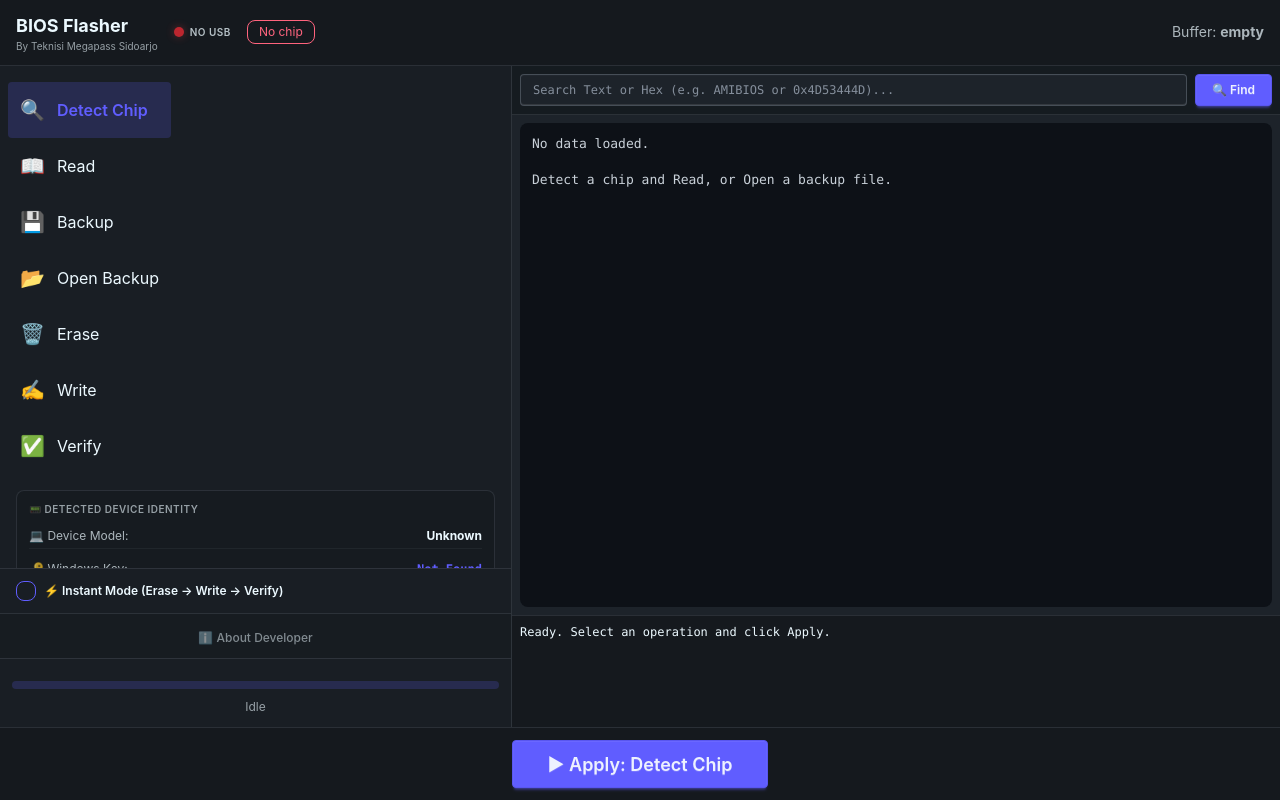
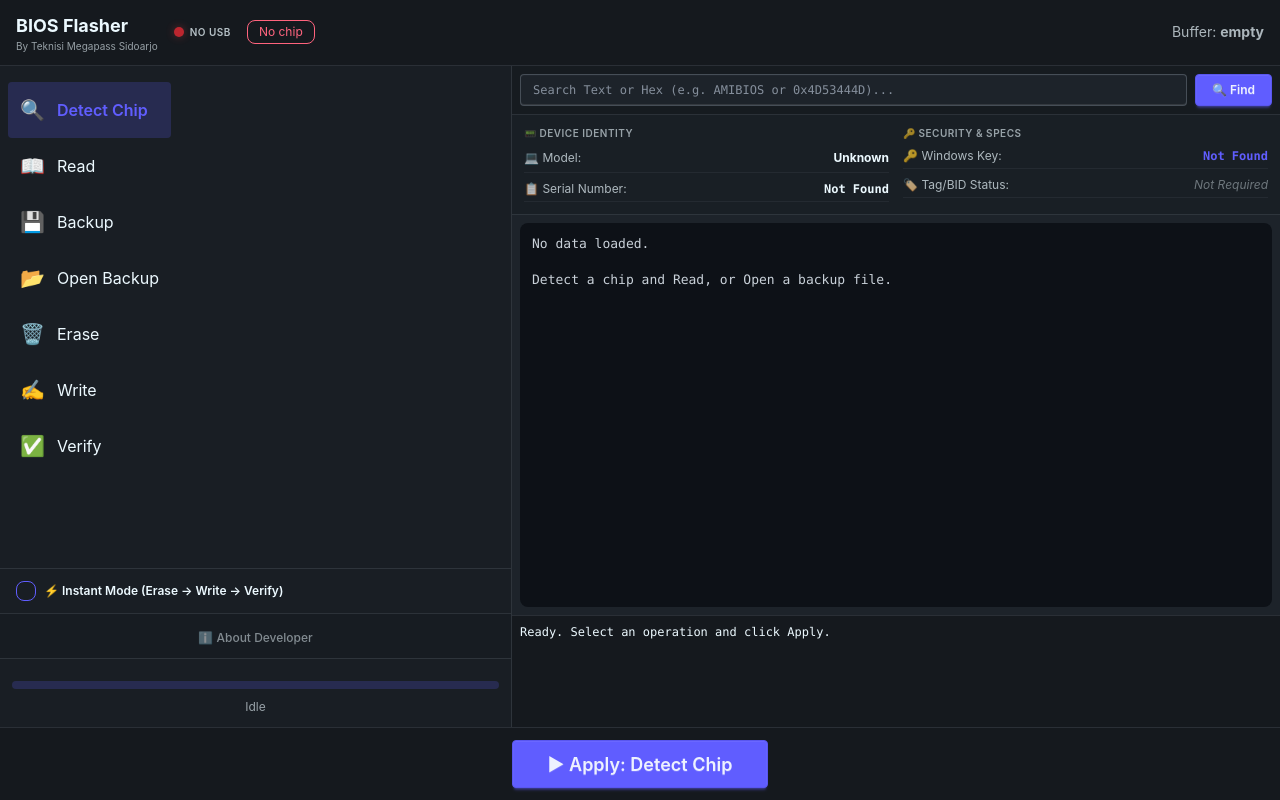
Before and after one commit to 4ntiDandruff/CH341A-BIOS-Flasher-Tauri, a React (Vite) app: page / in a window 1280 px wide. Built offline with nearby package versions, Linux system fonts and the light colour scheme.

Commit message:
layout: move DMI identity card to right pane top for spacious visual layout

```diff
--- a/src/App.jsx
+++ b/src/App.jsx
@@ -553,93 +553,6 @@
                 </li>
               ))}
             </ul>
-
-            {/* Smart Card DMI & Info (Opsi 1 + Clipboard copy) */}
-            <div className="mx-4 my-2 p-3 bg-base-300/60 border border-base-content/10 rounded-lg text-xs space-y-2">
-              <div className="font-semibold opacity-60 uppercase tracking-wider text-[10px] flex justify-between items-center">
-                <span>📟 Detected Device Identity</span>
-                {dmiInfo.brand !== "Unknown" && (
-                  <span className="badge badge-accent badge-outline text-[9px] scale-95 font-bold uppercase">{dmiInfo.brand}</span>
-                )}
-              </div>
-
-              {/* Dynamic Brand & Model */}
-              <div className="flex justify-between border-b border-base-content/5 py-1">
-                <span className="opacity-70">💻 Device Model:</span>
-                <span className="font-bold text-base-content select-text">
-                  {dmiInfo.brand !== "Unknown" ? `${dmiInfo.brand} ${dmiInfo.model}` : "Unknown"}
-                </span>
-              </div>
-
-              {/* Windows Key (Always shown) */}
-              <div className="flex justify-between items-center border-b border-base-content/5 py-1">
-                <span className="opacity-70">🔑 Windows Key:</span>
-                <div className="flex items-center gap-1.5">
-                  <span className="font-mono font-bold text-primary select-text">{dmiInfo.windows_key}</span>
-                  {dmiInfo.windows_key !== "Not Found" && (
-                    <button
-                      className={`btn btn-xs btn-ghost p-1 ${copiedField === "winKey" ? "text-success" : "opacity-50 hover:opacity-100"}`}
-                      onClick={() => copyToClipboard(dmiInfo.windows_key, "winKey")}
-                      title="Copy to clipboard"
-                    >
-                      {copiedField === "winKey" ? "✓" : "📋"}
-                    </button>
-                  )}
-                </div>
-              </div>
-
-              {/* Serial Number (Always shown) */}
-              <div className="flex justify-between items-center border-b border-base-content/5 py-1">
-                <span className="opacity-70">📋 Serial Number:</span>
-                <div className="flex items-center gap-1.5">
-                  <span className="font-mono font-semibold select-text">{dmiInfo.serial_number}</span>
-                  {dmiInfo.serial_number !== "Not Found" && (
-                    <button
-                      className={`btn btn-xs btn-ghost p-1 ${copiedField === "sn" ? "text-success" : "opacity-50 hover:opacity-100"}`}
-                      onClick={() => copyToClipboard(dmiInfo.serial_number, "sn")}
-                      title="Copy to clipboard"
-                    >
-                      {copiedField === "sn" ? "✓" : "📋"}
-                    </button>
-                  )}
-                </div>
-              </div>
-
-              {/* HP Specific: Board ID */}
-              {dmiInfo.brand === "HP" && dmiInfo.board_id !== "Not Found" && (
-                <div className="flex justify-between items-center border-b border-base-content/5 py-1">
-                  <span className="opacity-70 text-warning font-semibold">⚙️ Board ID (BID):</span>
-                  <div className="flex items-center gap-1.5">
-                    <span className="font-mono font-bold text-warning select-text">{dmiInfo.board_id}</span>
-                    <button
-                      className={`btn btn-xs btn-ghost p-1 ${copiedField === "bid" ? "text-success" : "opacity-50 hover:opacity-100"}`}
-                      onClick={() => copyToClipboard(dmiInfo.board_id, "bid")}
-                      title="Copy to clipboard"
-                    >
-                      {copiedField === "bid" ? "✓" : "📋"}
-                    </button>
-                  </div>
-                </div>
-              )}
-
-              {/* Dell Specific: Service Tag */}
-              {dmiInfo.brand === "Dell" && dmiInfo.service_tag !== "Not Found" && (
-                <div className="flex justify-between items-center border-b border-base-content/5 py-1">
-                  <span className="opacity-70 text-info font-semibold">🏷️ Dell Service Tag:</span>
-                  <div className="flex items-center gap-1.5">
-                    <span className="font-mono font-bold text-info select-text">{dmiInfo.service_tag}</span>
-                    <button
-                      className={`btn btn-xs btn-ghost p-1 ${copiedField === "svctag" ? "text-success" : "opacity-50 hover:opacity-100"}`}
-                      onClick={() => copyToClipboard(dmiInfo.service_tag, "svctag")}
-                      title="Copy to clipboard"
-                    >
-                      {copiedField === "svctag" ? "✓" : "📋"}
-                    </button>
-                  </div>
-                </div>
-              )}
-
-            </div>
           </div>
 
           <div className="flex flex-col">
@@ -653,7 +566,7 @@
                 onChange={(e) => setInstantMode(e.target.checked)}
                 disabled={isProcessing}
               />
-              <label htmlFor="instant-mode" className="text-xs font-semibold c‍ursor-pointer select-none">
+              <label htmlFor="instant-mode" className="text-xs font-semibold cursor-pointer select-none">
                 ⚡ Instant Mode (Erase → Write → Verify)
               </label>
             </div>
@@ -705,6 +618,105 @@
                 ✕ clear
               </button>
             )}
+          </div>
+
+          {/* Smart Card DMI & Info (Opsi 1 - Moved to Right Pane Top for spacious layout) */}
+          <div className="p-3 bg-base-300/40 border-b border-base-content/10 text-xs grid grid-cols-2 gap-3.5">
+            {/* Column 1: Device Model & Serial */}
+            <div className="space-y-2">
+              <div className="font-semibold opacity-60 uppercase tracking-wider text-[10px] flex items-center gap-2">
+                <span>📟 Device Identity</span>
+                {dmiInfo.brand !== "Unknown" && (
+                  <span className="badge badge-accent badge-outline text-[9px] scale-95 font-bold uppercase">{dmiInfo.brand}</span>
+                )}
+              </div>
+
+              <div className="flex justify-between border-b border-base-content/5 pb-1.5 pt-0.5">
+                <span className="opacity-70">💻 Model:</span>
+                <span className="font-bold text-base-content select-text">
+                  {dmiInfo.brand !== "Unknown" ? `${dmiInfo.brand} ${dmiInfo.model}` : "Unknown"}
+                </span>
+              </div>
+
+              <div className="flex justify-between items-center border-b border-base-content/5 pb-1">
+                <span className="opacity-70">📋 Serial Number:</span>
+                <div className="flex items-center gap-1.5">
+                  <span className="font-mono font-semibold select-text">{dmiInfo.serial_number}</span>
+                  {dmiInfo.serial_number !== "Not Found" && (
+                    <button
+                      className={`btn btn-xs btn-ghost p-1 ${copiedField === "sn" ? "text-success" : "opacity-50 hover:opacity-100"}`}
+                      onClick={() => copyToClipboard(dmiInfo.serial_number, "sn")}
+                      title="Copy to clipboard"
+                    >
+                      {copiedField === "sn" ? "✓" : "📋"}
+                    </button>
+                  )}
+                </div>
+              </div>
+            </div>
+
+            {/* Column 2: Windows Key & Special Brand DMI (Dell Tag / HP BID) */}
+            <div className="space-y-2">
+              <div className="font-semibold opacity-60 uppercase tracking-wider text-[10px]">🔑 Security & Specs</div>
+
+              <div className="flex justify-between items-center border-b border-base-content/5 pb-1">
+                <span className="opacity-70">🔑 Windows Key:</span>
+                <div className="flex items-center gap-1.5">
+                  <span className="font-mono font-bold text-primary select-text">{dmiInfo.windows_key}</span>
+                  {dmiInfo.windows_key !== "Not Found" && (
+                    <button
+                      className={`btn btn-xs btn-ghost p-1 ${copiedField === "winKey" ? "text-success" : "opacity-50 hover:opacity-100"}`}
+                      onClick={() => copyToClipboard(dmiInfo.windows_key, "winKey")}
+                      title="Copy to clipboard"
+                    >
+                      {copiedField === "winKey" ? "✓" : "📋"}
+                    </button>
+                  )}
+                </div>
+              </div>
+
+              {/* HP Specific: Board ID */}
+              {dmiInfo.brand === "HP" && dmiInfo.board_id !== "Not Found" && (
+                <div className="flex justify-between items-center border-b border-base-content/5 pb-1">
+                  <span className="opacity-70 text-warning font-semibold">⚙️ Board ID (BID):</span>
+                  <div className="flex items-center gap-1.5">
+                    <span className="font-mono font-bold text-warning select-text">{dmiInfo.board_id}</span>
+                    <button
+                      className={`btn btn-xs btn-ghost p-1 ${copiedField === "bid" ? "text-success" : "opacity-50 hover:opacity-100"}`}
+                      onClick={() => copyToClipboard(dmiInfo.board_id, "bid")}
+                      title="Copy to clipboard"
+                    >
+                      {copiedField === "bid" ? "✓" : "📋"}
+                    </button>
+                  </div>
+                </div>
+              )}
+
+              {/* Dell Specific: Service Tag */}
+              {dmiInfo.brand === "Dell" && dmiInfo.service_tag !== "Not Found" && (
+                <div className="flex justify-between items-center border-b border-base-content/5 pb-1">
+                  <span className="opacity-70 text-info font-semibold">🏷️ Dell Service Tag:</span>
+                  <div className="flex items-center gap-1.5">
+                    <span className="font-mono font-bold text-info select-text">{dmiInfo.service_tag}</span>
+                    <button
+                      className={`btn btn-xs btn-ghost p-1 ${copiedField === "svctag" ? "text-success" : "opacity-50 hover:opacity-100"}`}
+                      onClick={() => copyToClipboard(dmiInfo.service_tag, "svctag")}
+                      title="Copy to clipboard"
+                    >
+                      {copiedField === "svctag" ? "✓" : "📋"}
+                    </button>
+                  </div>
+                </div>
+              )}
+
+              {/* Default Fallback info so layout remains balanced */}
+              {dmiInfo.brand !== "HP" && dmiInfo.brand !== "Dell" && (
+                <div className="flex justify-between items-center border-b border-base-content/5 pb-1">
+                  <span className="opacity-70">🏷️ Tag/BID Status:</span>
+                  <span className="opacity-40 italic">Not Required</span>
+                </div>
+              )}
+            </div>
           </div>
 
           <div className="flex-1 overflow-auto p-2">
```
